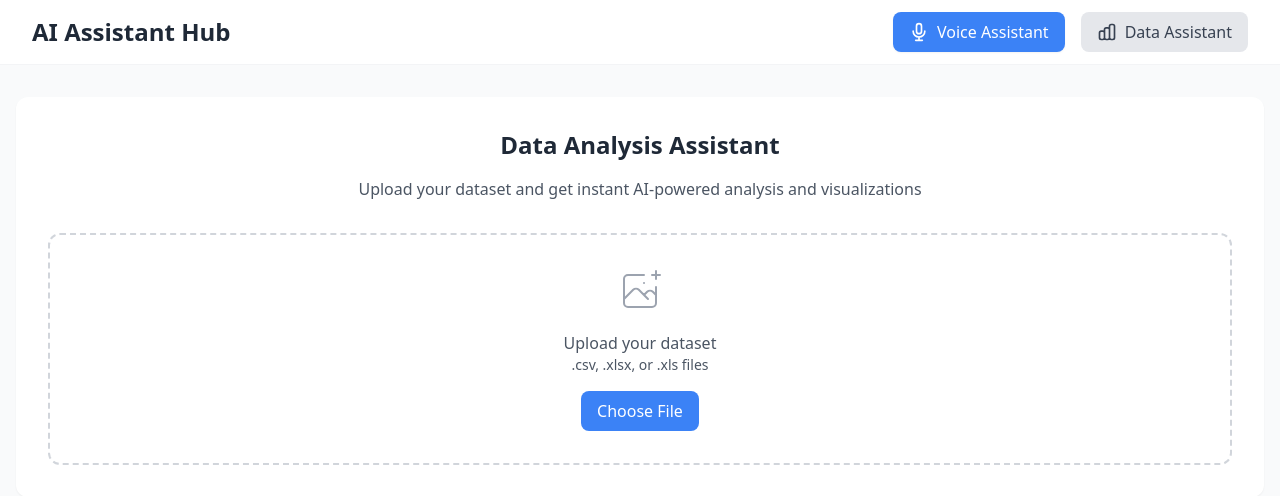
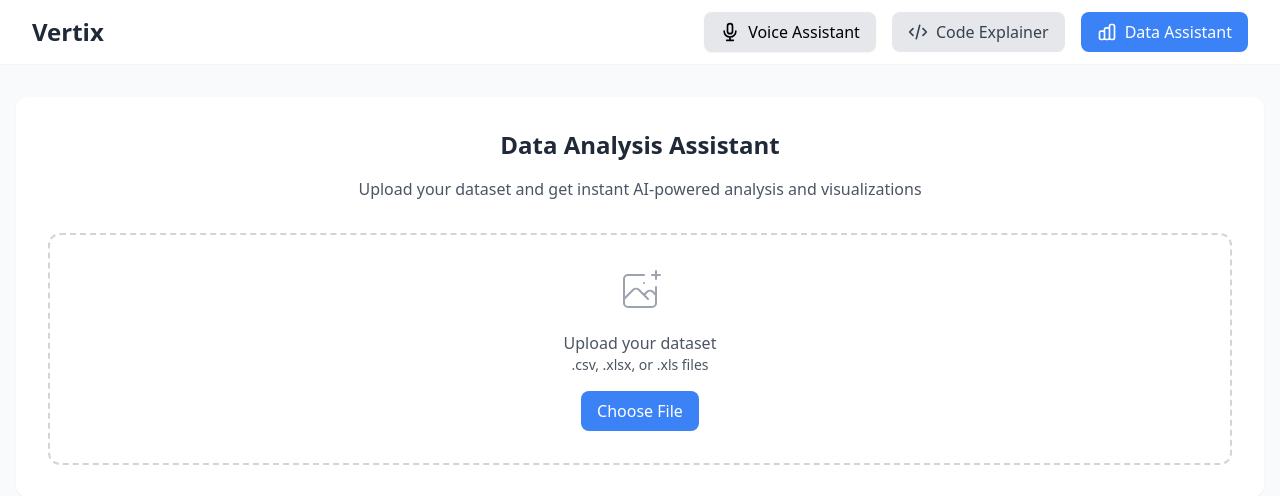
Before and after one commit to JT11-11/Vertix, a Flask app: page /data-assistant in a window 1280 px wide. Shown: the top 496 px of the page. Run offline with Flask 3, Linux system fonts and the light colour scheme; some libraries are stand-ins or nearby versions.

Commit message:
Minor changes

```diff
--- a/app.py
+++ b/app.py
@@ -277,15 +277,17 @@ def get_chatgpt_response(text, emotion):
             weather_data = weather_service.get_weather(city, forecast_days)
             return weather_service.format_weather_response(weather_data, city, forecast_days)
 
-    system_message = f"""You are a helpful assistant that is aware the user's current emotional state appears to be {emotion}.
-    If the emotion is:
-    - joy: maintain an upbeat and encouraging tone
-    - sadness: be empathetic and supportive
-    - anger: remain calm and understanding
-    - fear: be reassuring and clear
-    - surprise: acknowledge their reaction and provide clear context
-    - disgust: be professional and objective
-    - neutral: maintain a balanced, friendly tone
+    system_message = f"""You are a helpful assistant responding to a user. Based on their detected emotional state of {emotion}, adjust your response style appropriately:
+
+    joy: match their positive energy while staying focused
+    sadness: be supportive and solution-oriented
+    anger: remain composed and address concerns directly
+    fear: provide clear, reassuring responses
+    surprise: offer relevant context and explanation
+    disgust: maintain objectivity and professionalism
+    neutral: engage in balanced conversation
+
+    Never explicitly mention or comment on the user's emotional state
 
     You can help users with various tasks:
     1. Play music:
--- a/templates/data_science_helper.html
+++ b/templates/data_science_helper.html
@@ -12,15 +12,21 @@
     <nav class="bg-white border-b border-gray-100">
         <div class="max-w-7xl mx-auto px-4 sm:px-6 lg:px-8">
             <div class="flex justify-between h-16 items-center">
-                <h1 class="text-2xl font-bold text-gray-800">AI Assistant Hub</h1>
+                <h1 class="text-2xl font-bold text-gray-800">Vertix</h1>
                 <div class="flex items-center gap-4">
-                    <a href="/voice-assistant" class="inline-flex items-center px-4 py-2 bg-blue-500 text-white rounded-lg hover:bg-blue-600 transition-colors shadow-sm">
+                    <a href="/" class="inline-flex items-center px-4 py-2 bg-gray-200 text-black rounded-lg hover:bg-gray-300 transition-colors shadow-sm">
                         <svg class="w-5 h-5 mr-2" fill="none" stroke="currentColor" viewBox="0 0 24 24">
                             <path stroke-linecap="round" stroke-linejoin="round" stroke-width="2" d="M19 11a7 7 0 01-7 7m0 0a7 7 0 01-7-7m7 7v4m0 0H8m4 0h4m-4-8a3 3 0 01-3-3V5a3 3 0 116 0v6a3 3 0 01-3 3z" />
                         </svg>
                         Voice Assistant
                     </a>
-                    <a href="/data-assistant" class="inline-flex items-center px-4 py-2 bg-gray-200 text-gray-700 rounded-lg hover:bg-gray-300 transition-colors">
+                    <a href="/code_explainer" class="inline-flex items-center px-4 py-2 bg-gray-200 text-gray-700 rounded-lg hover:bg-gray-300 transition-colors ">
+                        <svg class="w-5 h-5 mr-2" fill="none" stroke="currentColor" viewBox="0 0 24 24">
+                            <path stroke-linecap="round" stroke-linejoin="round" stroke-width="2" d="M10 20l4-16m4 4l4 4-4 4M6 16l-4-4 4-4" />
+                        </svg>
+                        Code Explainer
+                    </a>
+                    <a href="/data-assistant" class="inline-flex items-center px-4 py-2 bg-blue-500 text-white rounded-lg hover:bg-blue-600 transition-colors">
                         <svg class="w-5 h-5 mr-2" fill="none" stroke="currentColor" viewBox="0 0 24 24">
                             <path stroke-linecap="round" stroke-linejoin="round" stroke-width="2" d="M9 19v-6a2 2 0 00-2-2H5a2 2 0 00-2 2v6a2 2 0 002 2h2a2 2 0 002-2zm0 0V9a2 2 0 012-2h2a2 2 0 012 2v10m-6 0a2 2 0 002 2h2a2 2 0 002-2m0 0V5a2 2 0 012-2h2a2 2 0 012 2v14a2 2 0 01-2 2h-2a2 2 0 01-2-2z" />
                         </svg>
```
Also changed, not shown: templates/code_asker.html (+7 -1 lines), templates/index.html (+7 -1 lines).
